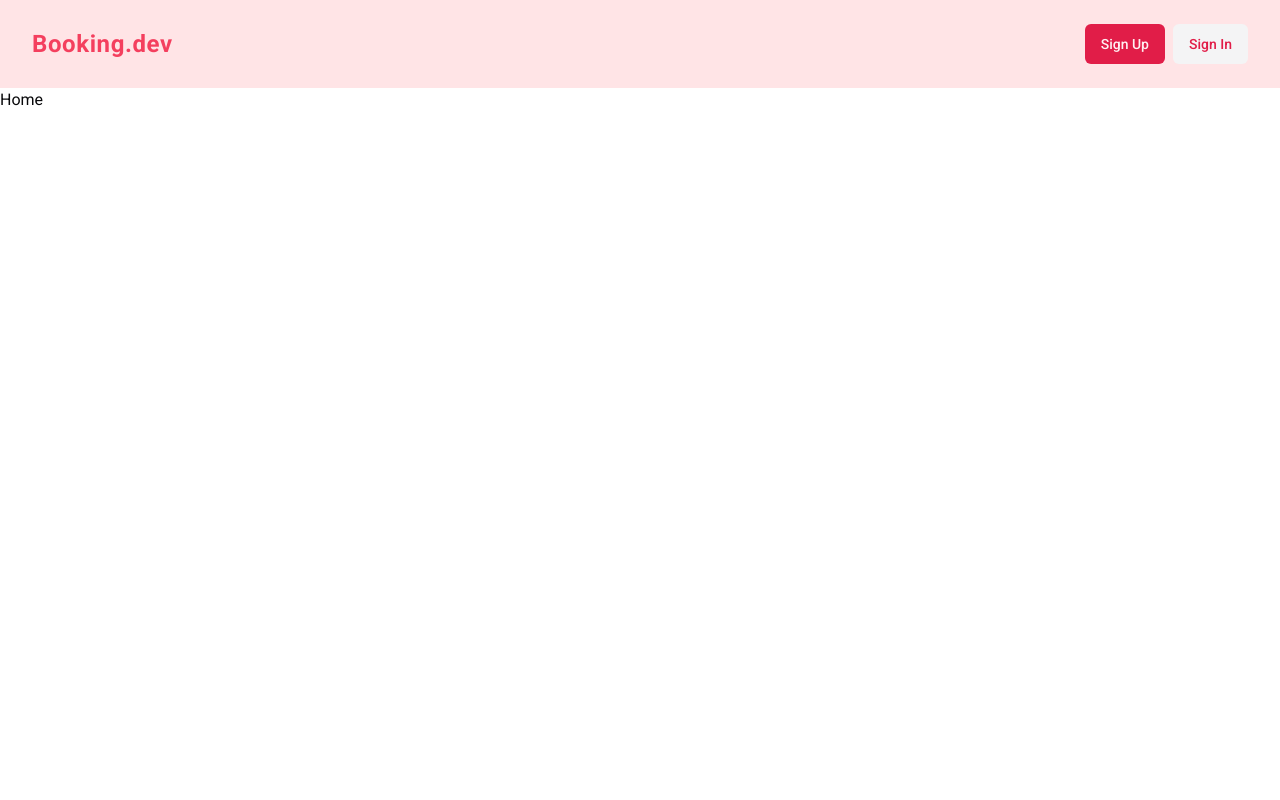
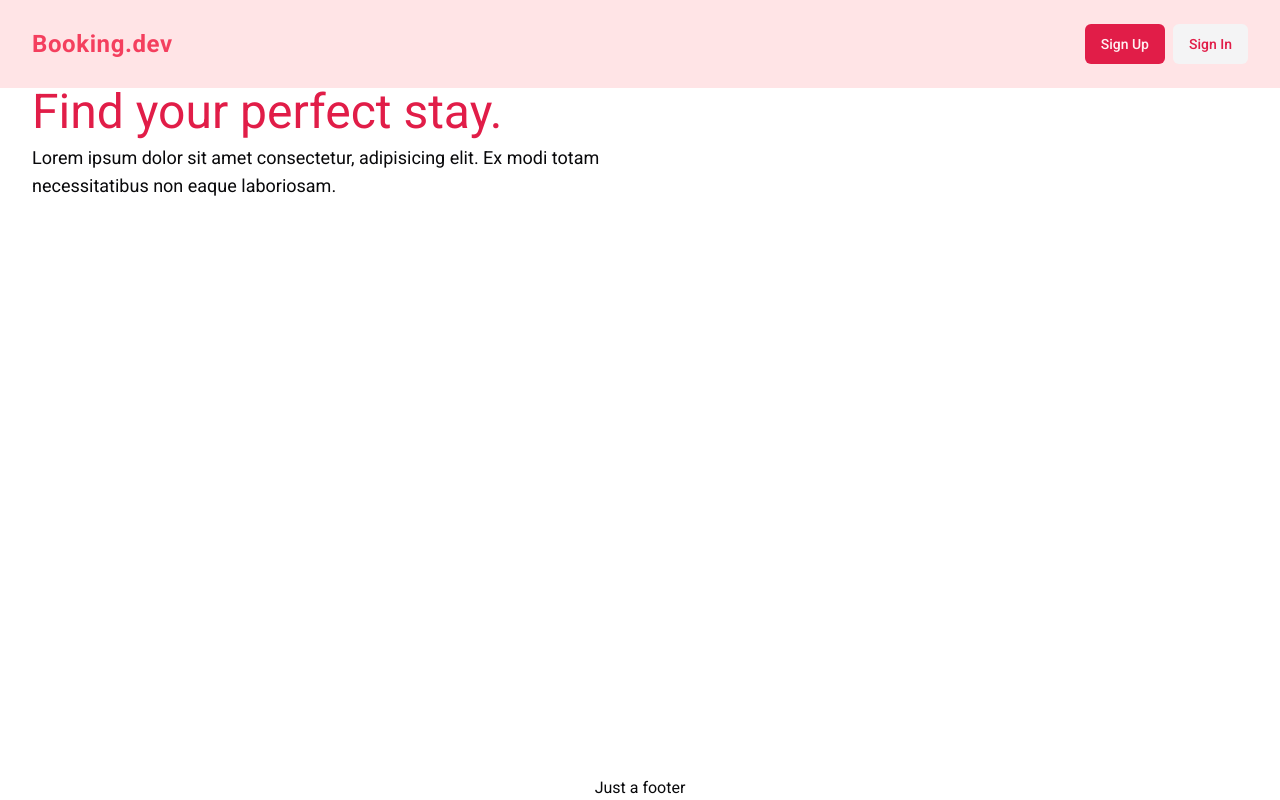
Before and after one commit to NatGlass/booking.dev, a React (Vite) app in the folder frontend/: page / in a window 1280 px wide. Built offline with nearby package versions, Linux system fonts and the light colour scheme.

Commit message:
footer and hero

```diff
--- /dev/null
+++ b/frontend/src/components/global/Footer.tsx
@@ -0,0 +1,5 @@
+function Footer() {
+  return <footer className="text-center">Just a footer</footer>;
+}
+
+export default Footer;
--- /dev/null
+++ b/frontend/src/components/hero/index.tsx
@@ -0,0 +1,10 @@
+function Hero() {
+    return <div className="pb-16">
+        <div className="container mx-auto flex flex-col gap-2">
+            <h1 className="text-5xl text-rose-600">Find your perfect stay.</h1>
+            <p className="text-lg max-w-prose">Lorem ipsum dolor sit amet consectetur, adipisicing elit. Ex modi totam necessitatibus non eaque laboriosam.</p>
+        </div>
+  </div>;
+}
+
+export default Hero;
--- a/frontend/src/layouts/RootLayout.tsx
+++ b/frontend/src/layouts/RootLayout.tsx
@@ -1,3 +1,4 @@
+import Footer from "@/components/global/Footer";
 import Header from "@/components/global/Header";
 import { PropsWithChildren } from "react";
 
@@ -6,6 +7,7 @@ function RootLayout({ children }: PropsWithChildren) {
     <div className="flex flex-col min-h-screen">
       <Header />
       {children}
+      <Footer />
     </div>
   );
 }
--- a/frontend/src/pages/Home.tsx
+++ b/frontend/src/pages/Home.tsx
@@ -1,5 +1,11 @@
+import Hero from "@/components/hero";
+
 function Home() {
-  return <div>Home</div>;
+  return (
+    <main className="flex-1">
+      <Hero />
+    </main>
+  );
 }
 
 export default Home;
```
